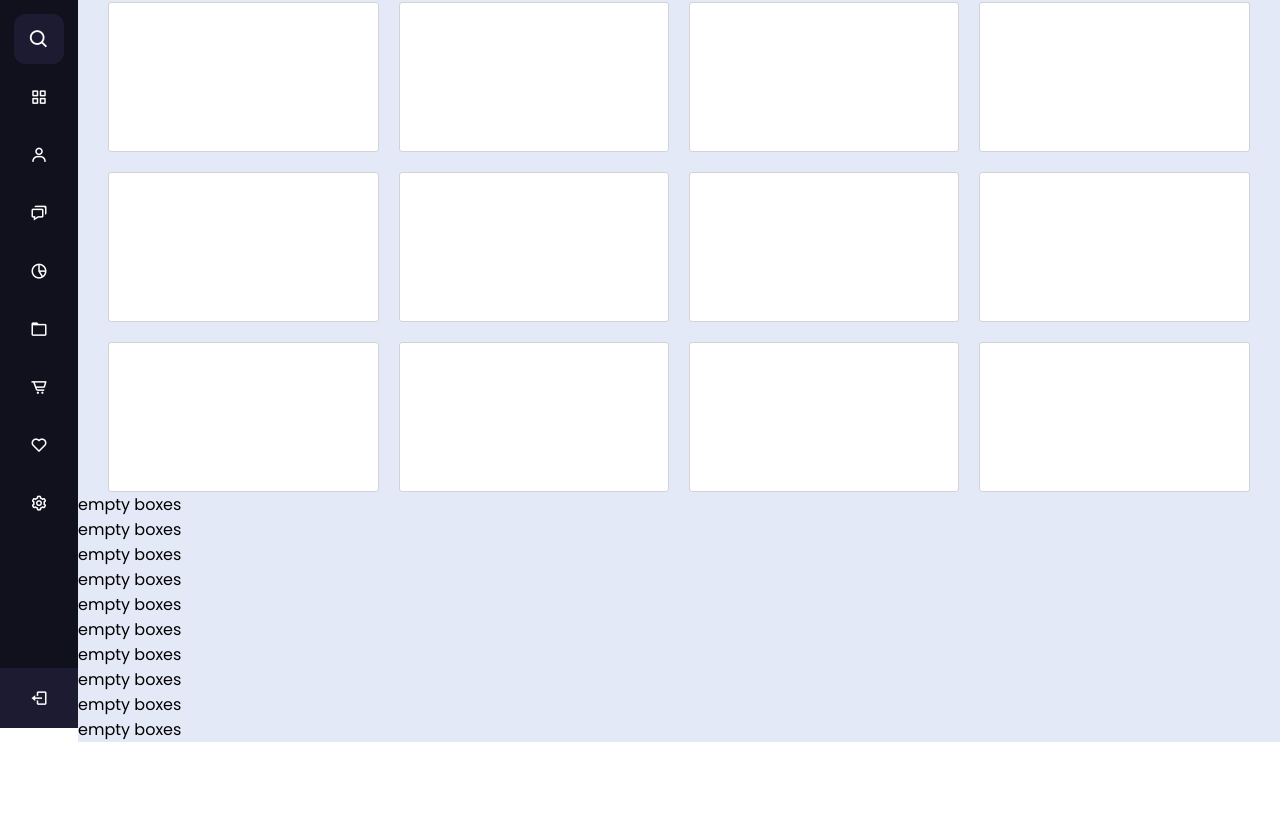
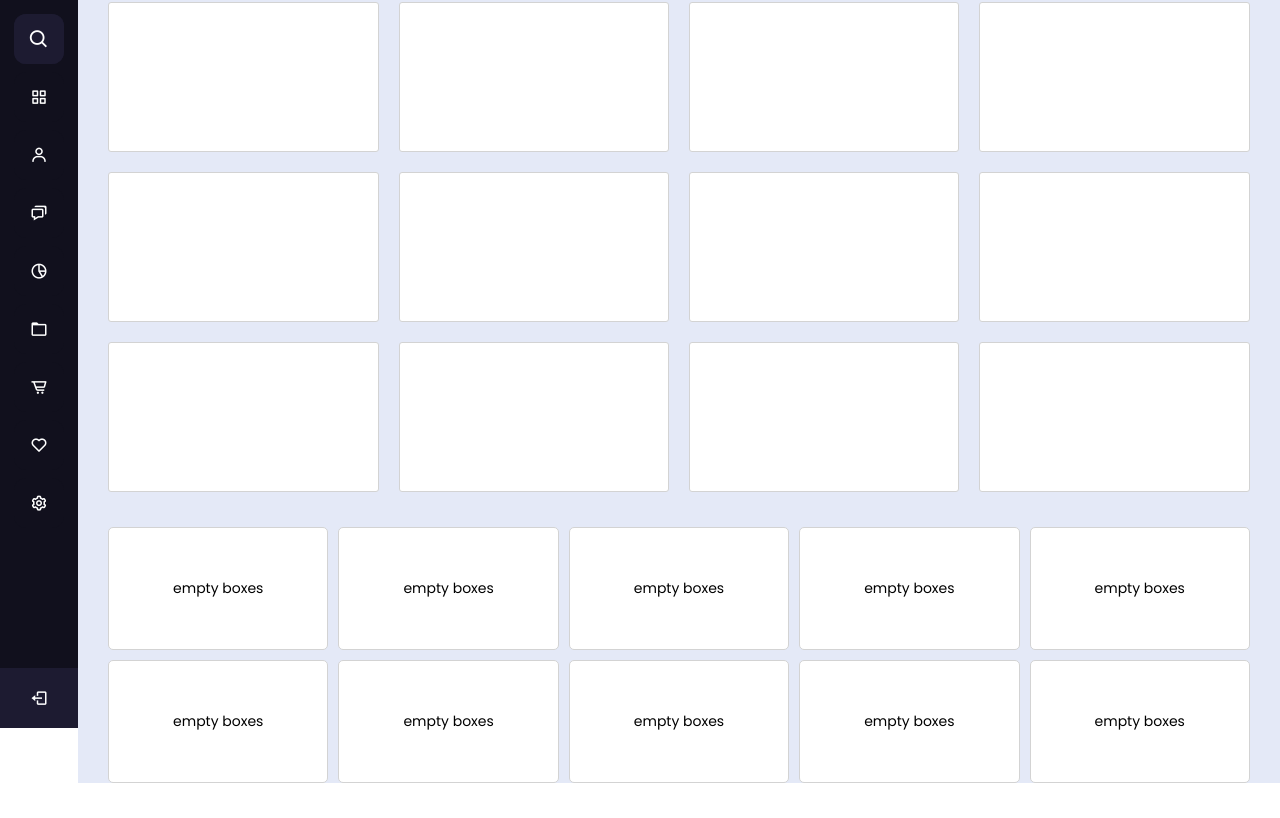
Before and after one commit to Rizwan-Sarwar/dashboard, a plain HTML site: page index.html in a window 1280 px wide. Shown: the part 72-890 px from the top of the page. Before the commit the page ends 814 px from the top, so only its background shows below. Drawn offline with nearby package versions, Linux system fonts and the light colour scheme; grey boxes are pictures that could not be loaded.

Commit message:
Update style.css

```diff
--- a/style.css
+++ b/style.css
@@ -257,8 +257,33 @@
   border: 1px solid lightgrey;
   border-radius: 3px;
   transition: 0.1s ease-in-out;
+  cursor: pointer;
 }
 .box .box-item:hover{
   box-shadow: 0px 0px 5px 1px #00000047;
+}
+.abc-box{
+  padding: 0px 0px 0px 0px;
+  width: 95%;
+  margin: 35px auto;
+  height: auto;
+  display: grid;
+  grid-template-columns: 1fr 1fr 1fr 1fr 1fr;
+  grid-gap: 10px;
+  /* justify-content: center; */
+}
+.abc-box .abc-box-items{
+  width: 100%;
+  padding: 50px 0px;
+  background-color: white;
+  font-size: 14px;
+  text-align: center;
+  align-self: center;
+  border: 1px solid lightgray;
+  border-radius: 5px;
   cursor: pointer;
+  transition: 0.1s ease-in-out;
 }
+.abc-box .abc-box-items:hover{
+  box-shadow: 0px 0px 5px 1px #00000047;
+}
```
